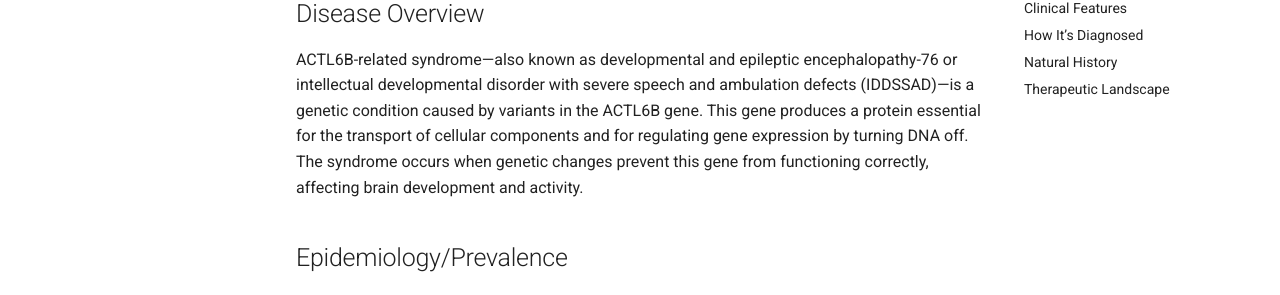
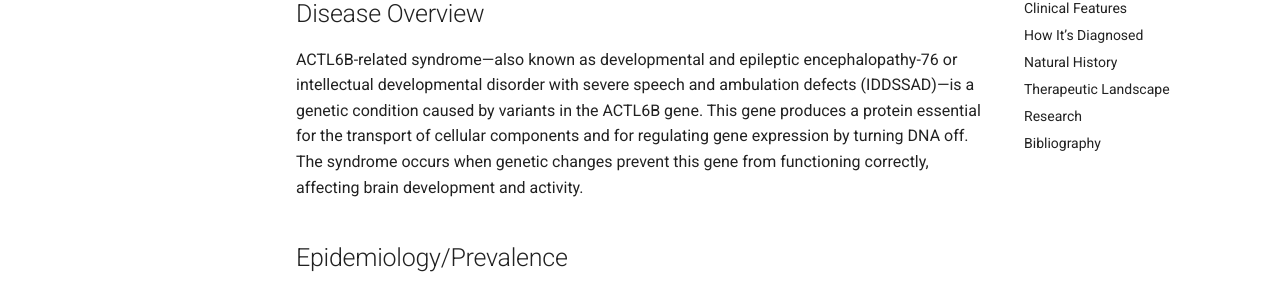
Before and after one commit to NaomiStamler/rare-diseases, an MkDocs documentation site: the page built from docs/rare-disease-profiles/actl6b.md, in a window 1280 px wide and 900 px high. Shown: the part 232-527 px from the top of the window. Built offline with MkDocs 1.6.1 and Material for MkDocs 9.7.7, drawn with Linux system fonts in a browser that asks for light colours.

Commit message:
Update actl6b.md

```diff
--- a/docs/rare-disease-profiles/actl6b.md
+++ b/docs/rare-disease-profiles/actl6b.md
@@ -23,8 +23,10 @@
 ## Therapeutic Landscape
 There are currently no medicines specifically designed to treat ACTL6B-related syndrome3. Management is supportive and focuses on addressing individual symptoms through.
 
-# Research
+## Research
+
 ---
 
 ## Bibliography
+
 Note: None of the sources used in this profile are over 3 years old; the primary medical guide and research data were updated or published between 2024 and 202515,16.
```
